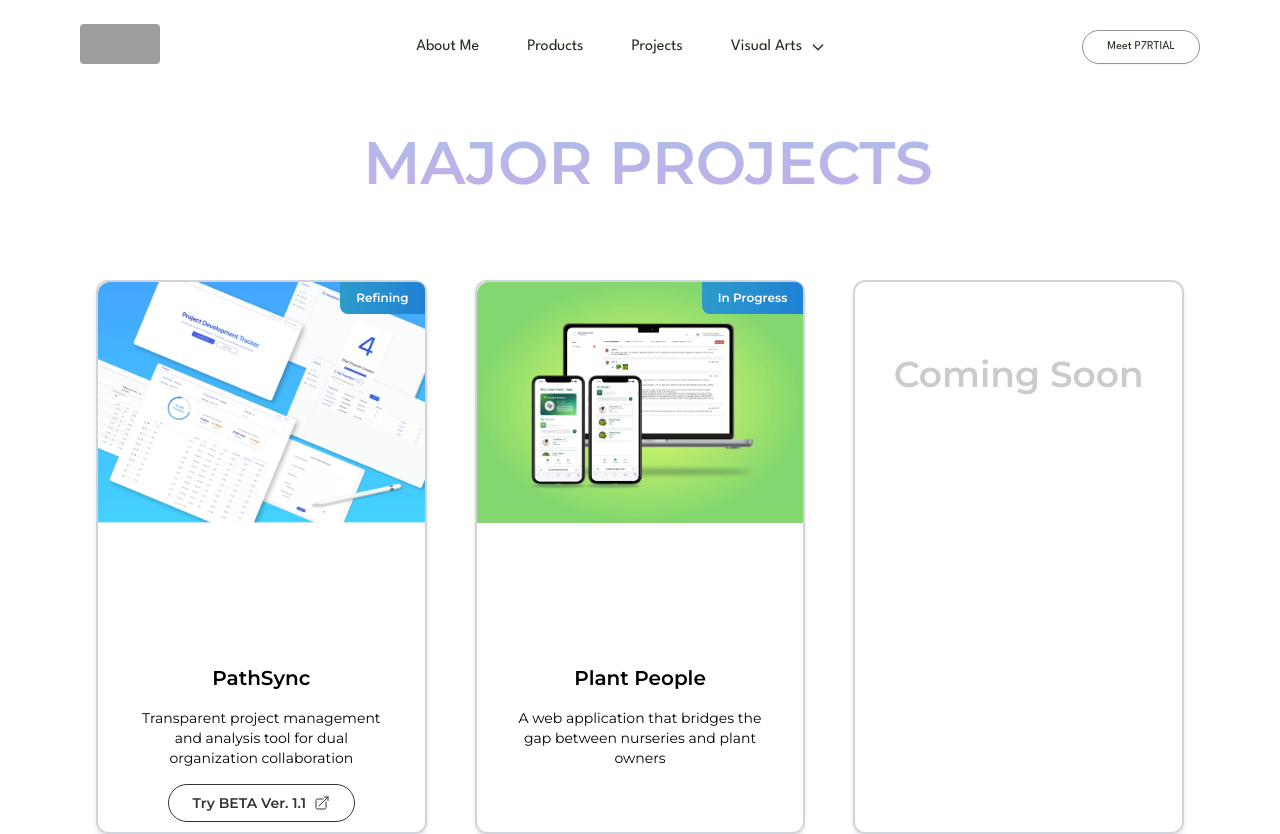
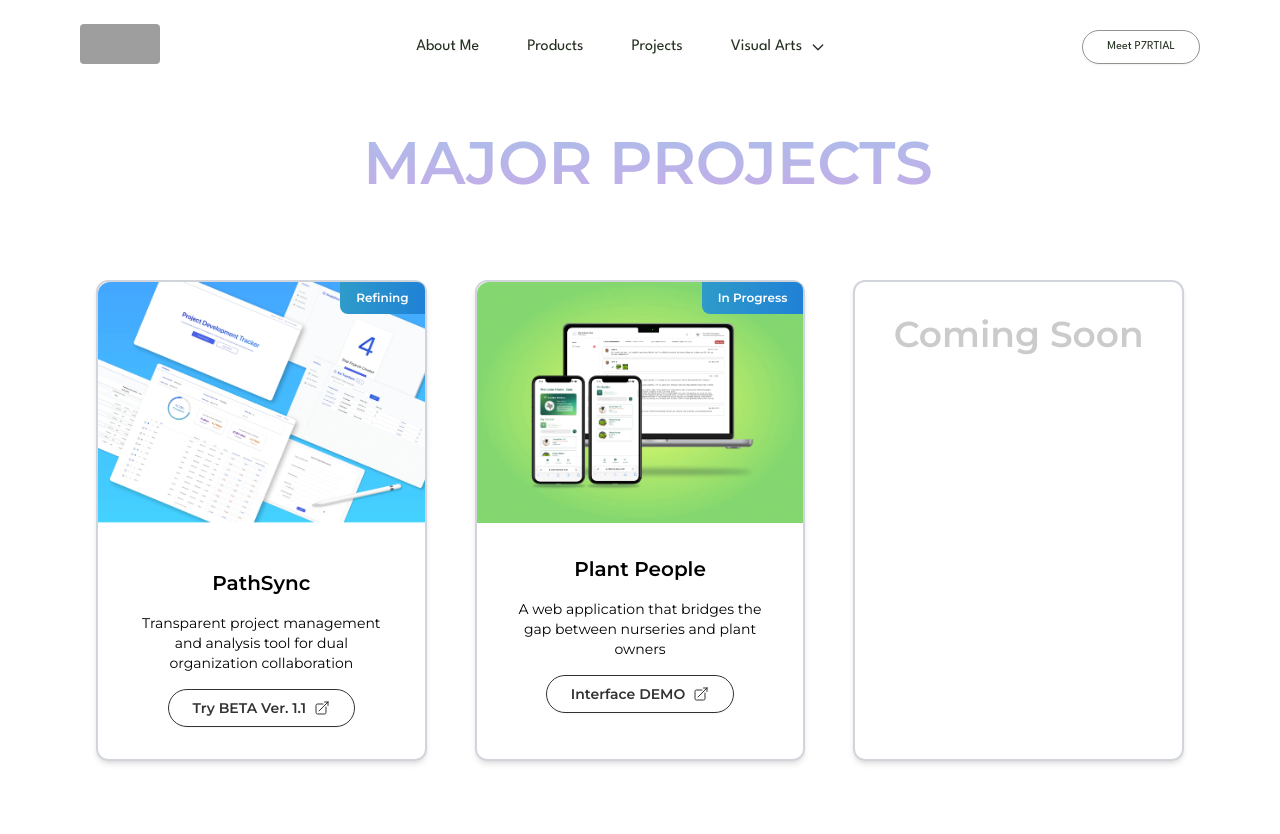
Before and after one commit to shnli/Portfolio, a Next.js app: page /projects/projectIndex in a window 1280 px wide. Shown: the top 834 px of the page. Built offline with nearby package versions, Linux system fonts and the light colour scheme; grey boxes are pictures that could not be loaded.

Commit message:
spacing issue

```diff
--- a/pages/projects/projectIndex.js
+++ b/pages/projects/projectIndex.js
@@ -100,26 +100,27 @@ export default function UiUxIndex() {
               Refining
             </div>
 
-            <div className='h-[350px] overflow-hidden'>
-              <Link href="/projects/PathSync">
-                <img src="/pathsync/pathsyncthumbnail.webp" alt="..." className="cursor-pointer align-center object-contain rounded-t-xl" style={{ objectFit: 'cover' }} />
-              </Link>
-            </div>
+              <div className='max-h-[350px] overflow-hidden'>
+                <Link href="/projects/PathSync">
+                  <img src="/pathsync/pathsyncthumbnail.webp" alt="..." className="cursor-pointer align-center object-contain rounded-t-xl w-full h-full" style={{ objectFit: 'cover' }} />
+                </Link>
+              </div>
 
-              <div className='flex flex-col justify-start p-8 md:h-[200px] h-[200px]'>
+
+              <div className='flex flex-col justify-start items-center p-8'>
                 <div className='font-Mont font-semibold text-xl flex justify-center pb-4'>
                   PathSync
                 </div>
                 <div className='font-Mont lg:text-md text-sm flex text-center justify-center'>
                   Transparent project management and analysis tool for dual organization collaboration
                 </div>
+
                 <div className='pt-4 flex justify-center'>
                   <a
                     className="text-sm font-semibold opacity-80 text-blue-700 font-Mont text-center px-6 py-2 shadow-sm hover:shadow-none rounded-full border-[1px] border-blue-700"
                     href="https://pathsync.vercel.app"
                     target="_blank"
-                    rel="noreferrer noopener"
-                  >
+                    rel="noreferrer noopener">
                     <div className='flex gap-2 align-center items-center'>
                       <div>
                       Try BETA Ver. 1.1
@@ -128,11 +129,12 @@ export default function UiUxIndex() {
                         <path stroke-linecap="round" stroke-linejoin="round" d="M13.5 6H5.25A2.25 2.25 0 003 8.25v10.5A2.25 2.25 0 005.25 21h10.5A2.25 2.25 0 0018 18.75V10.5m-10.5 6L21 3m0 0h-5.25M21 3v5.25" />
                       </svg>
                     </div>
-
                   </a>
                 </div>
+
               </div>
             </div>
+
           </motion.div>
 
           <motion.div
@@ -148,12 +150,14 @@ export default function UiUxIndex() {
               <div className='absolute right-0 rounded-tr-lg rounded-bl-lg py-2 px-4 font-Mont text-xs font-semibold text-white' style={{ backgroundImage: 'linear-gradient(to right, #2e9bc9, #2081d6)' }}>
                 In Progress
               </div>
-              <div className='h-[350px] overflow-hidden'>
+
+              <div className='max-h-[350px] overflow-hidden'>
                 <Link href="/projects/PlantPeople">
                   <img src="/plantpeople/plantpeoplethumbnail.webp" alt="..." className="cursor-pointer align-center object-contain rounded-t-xl" style={{ objectFit: 'cover' }} />
                 </Link>
               </div>
-              <div className='flex flex-col justify-start items-top p-8 md:h-[200px] h-[200px]'>
+
+              <div className='flex flex-col justify-start items-top px-8 pt-8'>
                 <div className='font-Mont font-semibold text-xl flex justify-center pb-4'>
                   Plant People
                 </div>
@@ -161,6 +165,25 @@ export default function UiUxIndex() {
                   A web application that bridges the gap between nurseries and plant owners
                 </div>
               </div>
+
+              <div className='pt-4 flex justify-center'>
+                  <a
+                    className="text-sm font-semibold opacity-80 text-blue-700 font-Mont text-center px-6 py-2 shadow-sm hover:shadow-none rounded-full border-[1px] border-blue-700"
+                    href="https://plantpeople.vercel.app"
+                    target="_blank"
+                    rel="noreferrer noopener">
+                    <div className='flex gap-2 align-center items-center'>
+                      <div>
+                        Interface DEMO
+                      </div>
+                      <svg xmlns="http://www.w3.org/2000/svg" fill="none" viewBox="0 0 24 24" stroke-width="1.5" stroke="currentColor" class="w-4 h-4">
+                        <path stroke-linecap="round" stroke-linejoin="round" d="M13.5 6H5.25A2.25 2.25 0 003 8.25v10.5A2.25 2.25 0 005.25 21h10.5A2.25 2.25 0 0018 18.75V10.5m-10.5 6L21 3m0 0h-5.25M21 3v5.25" />
+                      </svg>
+                    </div>
+                  </a>
+                </div>
+
+
             </div>
           </motion.div>
 
@@ -172,7 +195,7 @@ export default function UiUxIndex() {
           animate={inView2 ? 'visible' : 'hidden'}
           ref={ref2}
         >
-            <div className='flex flex-col justify-center items-center p-8 md:h-[200px] h-[200px]'>
+            <div className='flex flex-col justify-center items-center p-8'>
               <div className='font-Mont font-semibold text-4xl flex justify-center pb-4 opacity-20'>
                 Coming Soon
               </div>
```
